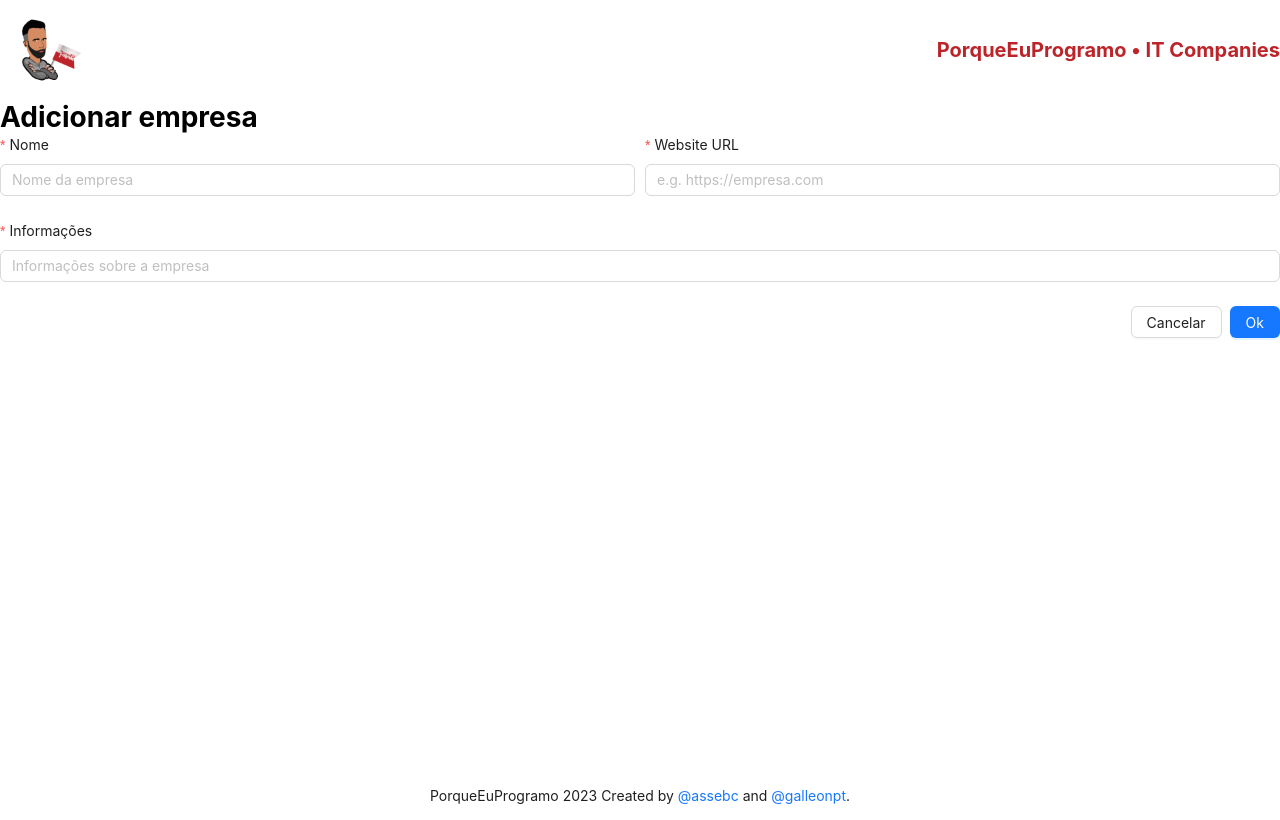
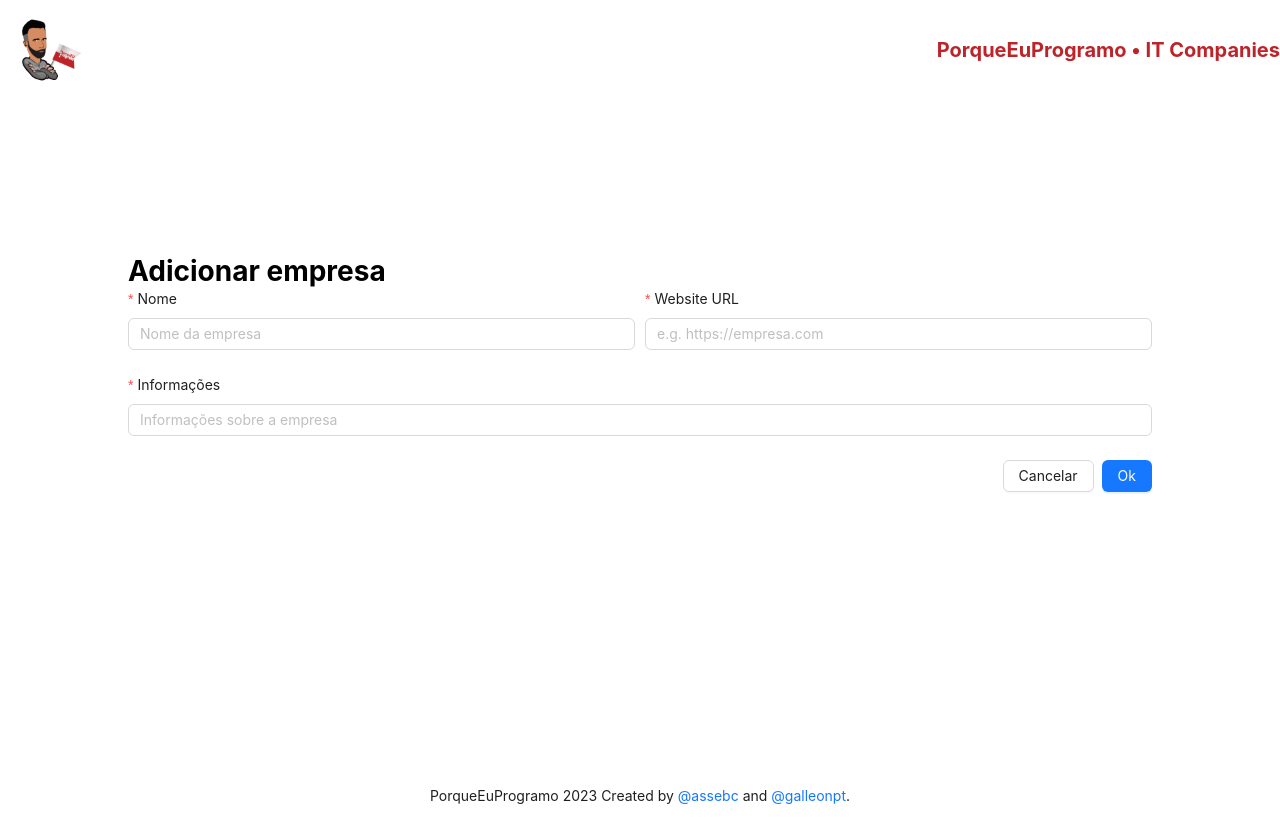
Before and after one commit to assebc/pep-it-companies-app, a React (Vite) app in the folder frontend/: page /companies/new in a window 1280 px wide. Built offline with nearby package versions, Linux system fonts and the light colour scheme.

Commit message:
fix: center and scale down create/edit forms

```diff
--- a/frontend/src/components/CreateCompany/index.tsx
+++ b/frontend/src/components/CreateCompany/index.tsx
@@ -49,6 +49,7 @@ export const CreateCompany: FC<ICreateCompanyProps> = ({}) => {
         form={form}
         onFinish={handleSubmit}
         onValuesChange={onFormValuesChange}
+        className={"newcompaniesinputs"}
       >
         <Row gutter={10}>
           <Col span={12}>
--- a/frontend/src/components/CreateCompany/styles.css
+++ b/frontend/src/components/CreateCompany/styles.css
@@ -5,4 +5,16 @@
 
 .newcompaniesform{
   height: 84vh;
+  display: flex;
+  align-items: center;
+  flex-direction: column;
+  padding-top: 12%;
 }
+
+.newcompaniesform h1{
+  width: 80%;
+  text-align: left;
+}
+.newcompaniesinputs{
+  width: 80%;
+}
--- a/frontend/src/components/UpdateCompany/index.tsx
+++ b/frontend/src/components/UpdateCompany/index.tsx
@@ -71,6 +71,7 @@ export const UpdateCompany: FC<IUpdateCompanyProps> = ({
         form={form}
         onFinish={handleSubmit}
         onValuesChange={onFormValuesChange}
+        className={"updatecompaniesinputs"}
       >
         <Row gutter={10}>
           <Col span={11}>
@@ -99,9 +100,12 @@ export const UpdateCompany: FC<IUpdateCompanyProps> = ({
                 label="Votos"
                 name="votes"
                 initialValue={0}
-                rules={[{ required: true, message: "Campo obrigatório" }]}
+                rules={[
+                  { type: "number" },
+                  { required: true, message: "Campo obrigatório" }
+                ]}
               >
-                <InputNumber type="number" min={0} autoComplete="off" />
+                <InputNumber className="inputvotes" min={0} autoComplete="off" />
               </Form.Item>
             )}
           </Col>
--- a/frontend/src/components/UpdateCompany/styles.css
+++ b/frontend/src/components/UpdateCompany/styles.css
@@ -5,4 +5,21 @@
 
 .updatecompaniesform{
   height: 84vh;
+  display: flex;
+  align-items: center;
+  flex-direction: column;
+  padding-top: 12%;
 }
+
+.updatecompaniesform h1{
+  width: 80%;
+  text-align: left;
+}
+
+.updatecompaniesinputs{
+  width: 80%;
+}
+
+.inputvotes{
+  width: 100%;
+}
```
